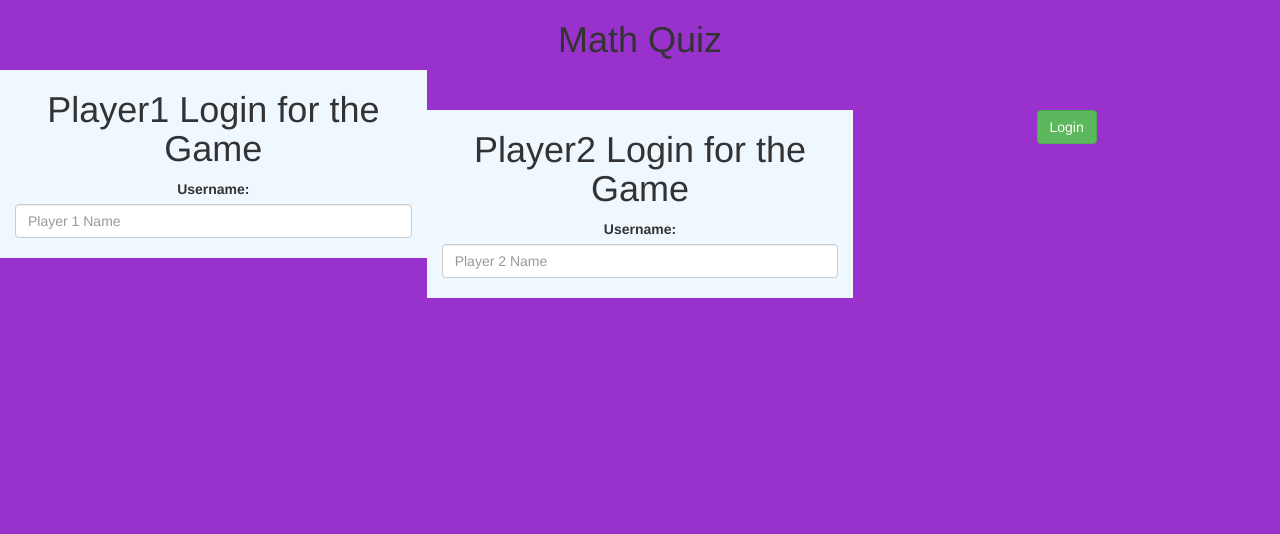
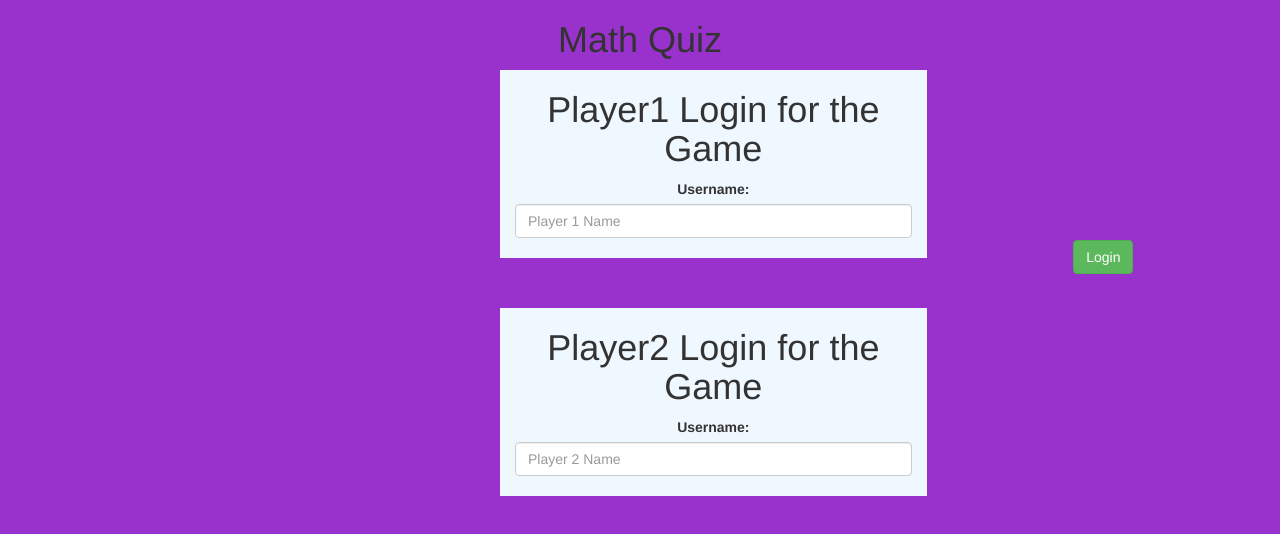
Before and after one commit to aksharaananya/Project-89, a plain HTML site: page index.html in a window 1280 px wide. Drawn offline with nearby package versions, Linux system fonts and the light colour scheme.

Commit message:
Add files via upload

```diff
--- a/index.html
+++ b/index.html
@@ -17,13 +17,13 @@
             </div>
             <br>
             <br>
-            <div class="col-lg-4 col-sm-8 col-xs-11 login_div1">
+            <div class="col-lg-4 col-sm-8 col-xs-11 login_div2">
                 <h1> Player2 Login for the Game </h1>
                 <label> Username: </label>
                 <input type="text" class="form-control" placeholder="Player 2 Name">
                 <br>
             </div>
-            <button class="btn btn-success"> Login </button>
+            <button class="btn btn-success" id="login"> Login </button>
         </center>
     </body>
 </html>
--- a/style.css
+++ b/style.css
@@ -1,8 +1,20 @@
 body{
     background-color:darkorchid;
+
 }
 
 
 .login_div1{
     background-color: aliceblue;
+    margin-left: 500px;
 }
+
+.login_div2{
+    background-color: aliceblue;
+    margin-left: 500px;
+    margin-top: 50px;
+}
+
+#login{
+    margin-top: 130;
+}
```
